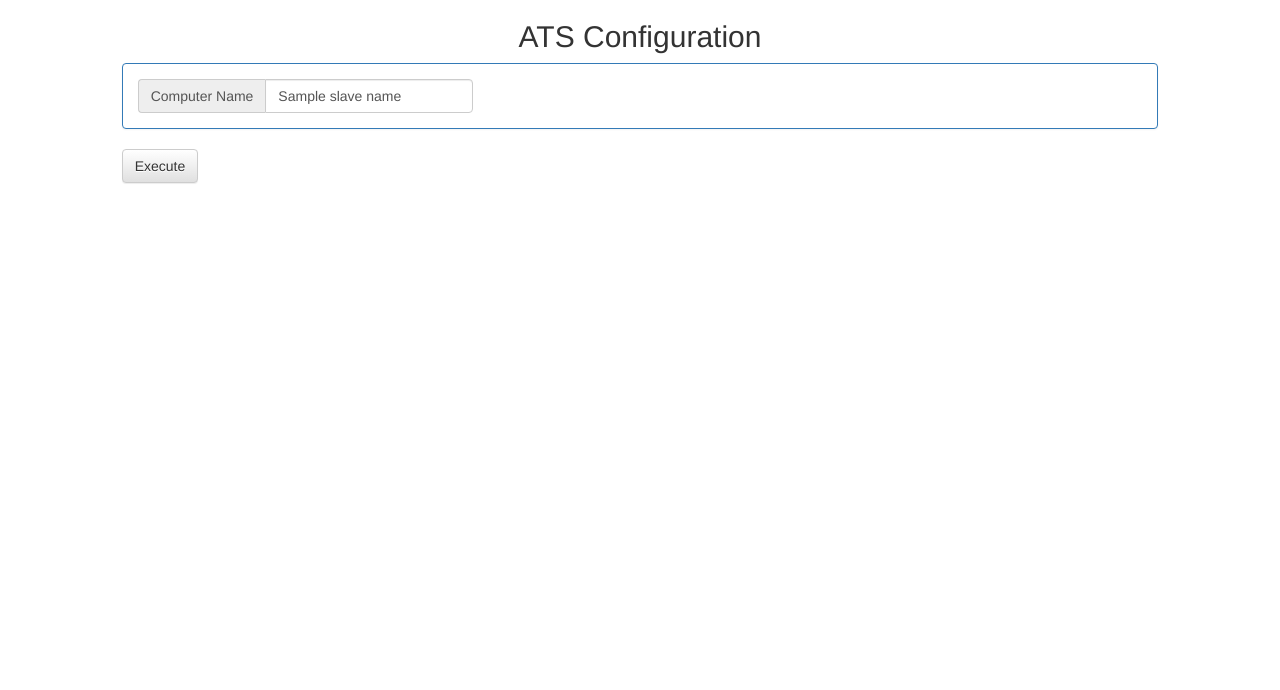
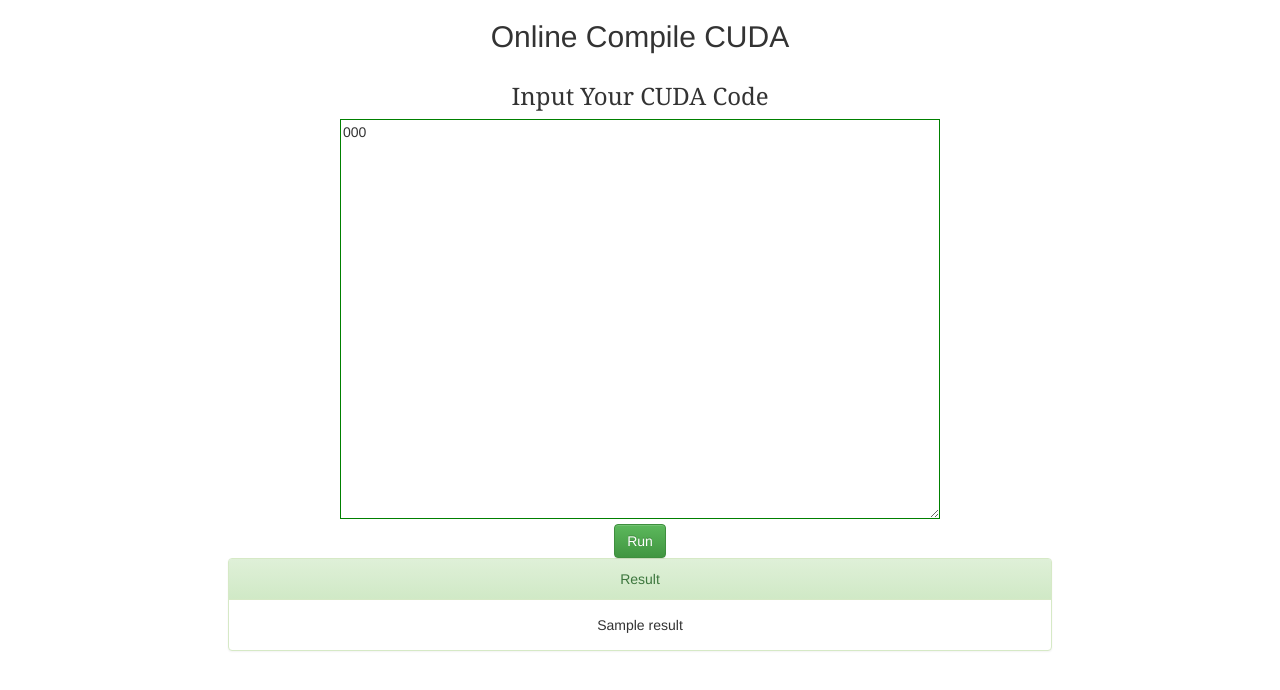
Before and after one commit to Dengjianping/OnlineCUDA, a Django app: template onlinecompiler/templates/index.html in a window 1280 px wide. Shown: the top 690 px of the page. Run offline with Django 3.2, Linux system fonts and the light colour scheme; the template is opened without the code that fills it: most values are stand-ins (such as "Sample title", 1, 10 or a date in 2020); parts of the project's set-up code (start-up, migrations or seed data) failed here and were passed over; some libraries are stand-ins or nearby versions.

Commit message:
finished the project, but it's still raw

```diff
--- a/OnlineCUDA/settings.py
+++ b/OnlineCUDA/settings.py
@@ -82,7 +82,7 @@ DATABASES = {
         'USER': 'jdeng',
         'PASSWORD': 'welcome',
         'HOST': '127.0.0.1',
-        'PORT': '5432'
+        'PORT': '5432',
     }
 }
 
--- a/OnlineCUDA/urls.py
+++ b/OnlineCUDA/urls.py
@@ -14,7 +14,9 @@ Including another URLconf
 """
 from django.conf.urls import include, url
 from django.contrib import admin
+from onlinecompiler import views
 
 urlpatterns = [
     url(r'^admin/', include(admin.site.urls)),
+    url(r'^$', views.compile),
 ]
--- a/onlinecompiler/models.py
+++ b/onlinecompiler/models.py
@@ -10,6 +10,9 @@ class Compile(models.Model):
 
     # use __str__ on python 3.x, but python 2.x, please use __unicode__
     def __str__(self):
+        return self.code
+
+    def __str__(self):
         return self.result
 
     def __str__(self):
@@ -18,4 +21,4 @@ class Compile(models.Model):
 class CompileForm(ModelForm):
     class Meta:
         model = Compile
-        fields = ['code_field']
+        fields = ('code', 'result', 'time_cost', )
--- a/onlinecompiler/templates/base.html
+++ b/onlinecompiler/templates/base.html
@@ -5,6 +5,12 @@
     <h2 style="text-align: center;">{% block head %}{% endblock %}</h2>
     {% block scripts %}{% endblock %}
 </head>
+<style>
+html, body {
+    text-align: center;
+    margin: 0px auto;
+}
+</style>
 <body>
     {% block content %}{% endblock %}
 </body>
--- a/onlinecompiler/templates/index.html
+++ b/onlinecompiler/templates/index.html
@@ -1,8 +1,18 @@
 {% extends "base.html" %}
 {% load staticfiles %}
-{% block title %}ATS Configuration{% endblock %}
-{% block head %}ATS Configuration{% endblock %}
+{% block title %}Online Compile CUDA{% endblock %}
+{% block head %}Online Compile CUDA{% endblock %}
 {% block scripts %}
+    <style>
+    .inputcode {
+        width: 600px;
+        height: 400px;
+        border: 1px solid green;
+    }
+    .tip {
+        font-family: Georgia;
+    }
+    </style>
     <link href="{% static 'css/bootstrap.min.css' %}" rel="stylesheet" media="screen">
     <link href="{% static 'css/bootstrap-theme.min.css' %}" rel="stylesheet" media="screen">
     <script type="text/javascript" src="{% static 'js/jquery-2.1.3.min.js' %}" charset="utf-8"></script>
@@ -10,18 +20,20 @@
     <script type="text/javascript"></script>
 {% endblock %}
 {% block content %}
-    <div class="col-md-1"></div>
-    <div class="col-md-10">
-        <form action="" method="POST" role="form">{% csrf_token %}
-            <div class="panel panel-primary">
-                <div class="panel-body">
-                    <div class="input-group col-xs-4">
-                        <span class="input-group-addon" id="master_name">Computer Name</span>
-                        <input type="text" class="form-control" placeholder="ori-ats-master" aria-describedby="basic-addon1" name="slave_name" value="{{ slave_name }}">
-                    </div>
-                </div>
+    <div class="col-md-2"></div>
+    <div class="col-md-8">
+        <h3 class="tip">Input Your CUDA Code</h3>
+        <form action="" method="POST" role="form">
+            <div class="divcode">
+                <textarea type="text" class="inputcode" name="q" maxlength="10000" placeholder="max length of your code cannot exceed 1000">{{ code }}</textarea>
             </div>
-        <button type="submit" class="btn btn-default" value="Submit">Execute</button>
+            <button type="submit" class="btn btn-success" value="Submit">Run</button>
         </form>
+        <div class="panel panel-success">
+            <div class="panel-heading">Result</div>
+            <div class="panel-body">{{ result }}
+            </div>
+        </div>
     </div>
+    <div class="col-md-2"></div>
 {% endblock %}
```
Also changed, not shown: onlinecompiler/views.py (+31 -14 lines), ReadMe.md, onlinecompiler.JPG (added), onlinecompiler/migrations/0001_initial.py (added).
